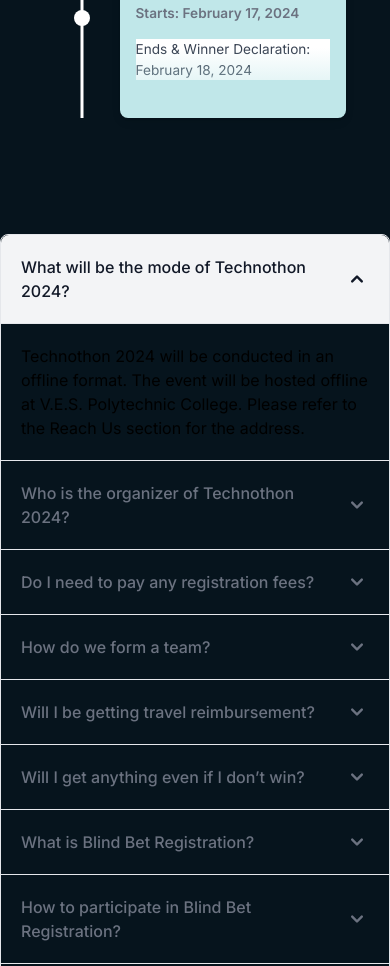
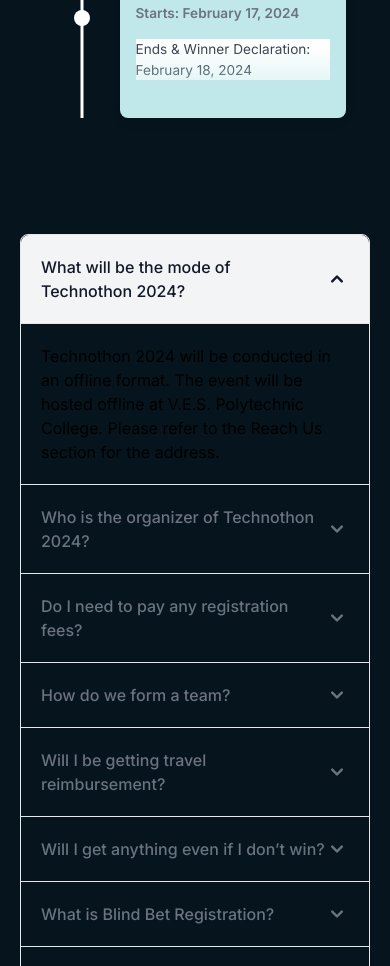
Before and after one commit to ZaneFerns360/technothon2, a Next.js app: page / in a window 390 px wide. Shown: the part 2840-3806 px from the top of the page. Built offline with nearby package versions, Linux system fonts and the light colour scheme.

Commit message:
some changes

```diff
--- a/components/Accrodion.jsx
+++ b/components/Accrodion.jsx
@@ -3,7 +3,7 @@
 
 const Accordionx = () => {
   return (
-    <div className="mx-auto flex items-center justify-center pt-24 sm:w-1/2">
+    <div className="mx-auto flex items-center justify-center pt-24 max-sm:px-5 sm:w-1/2">
       <Accordion>
         <Accordion.Panel>
           <Accordion.Title>
```
